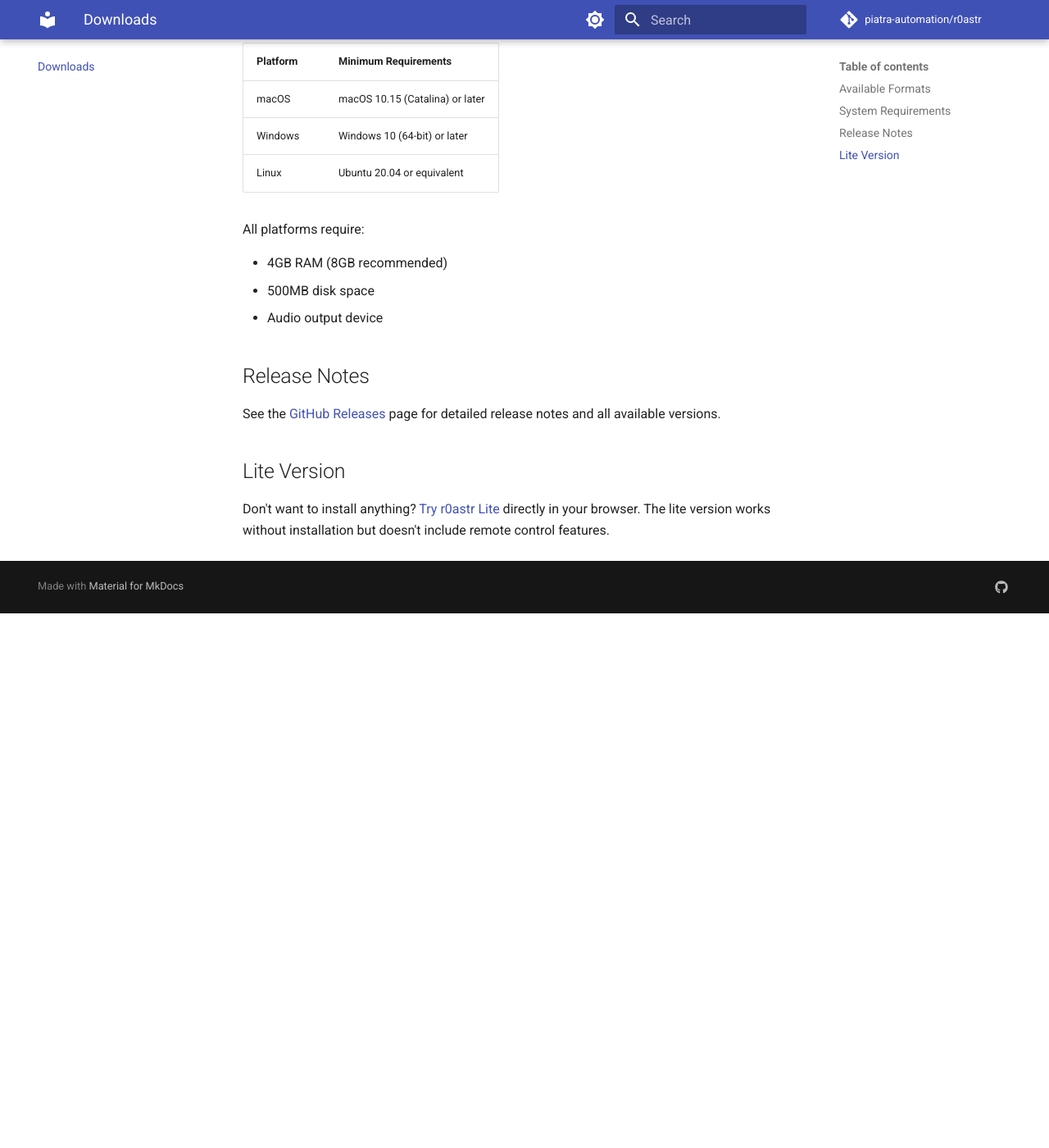
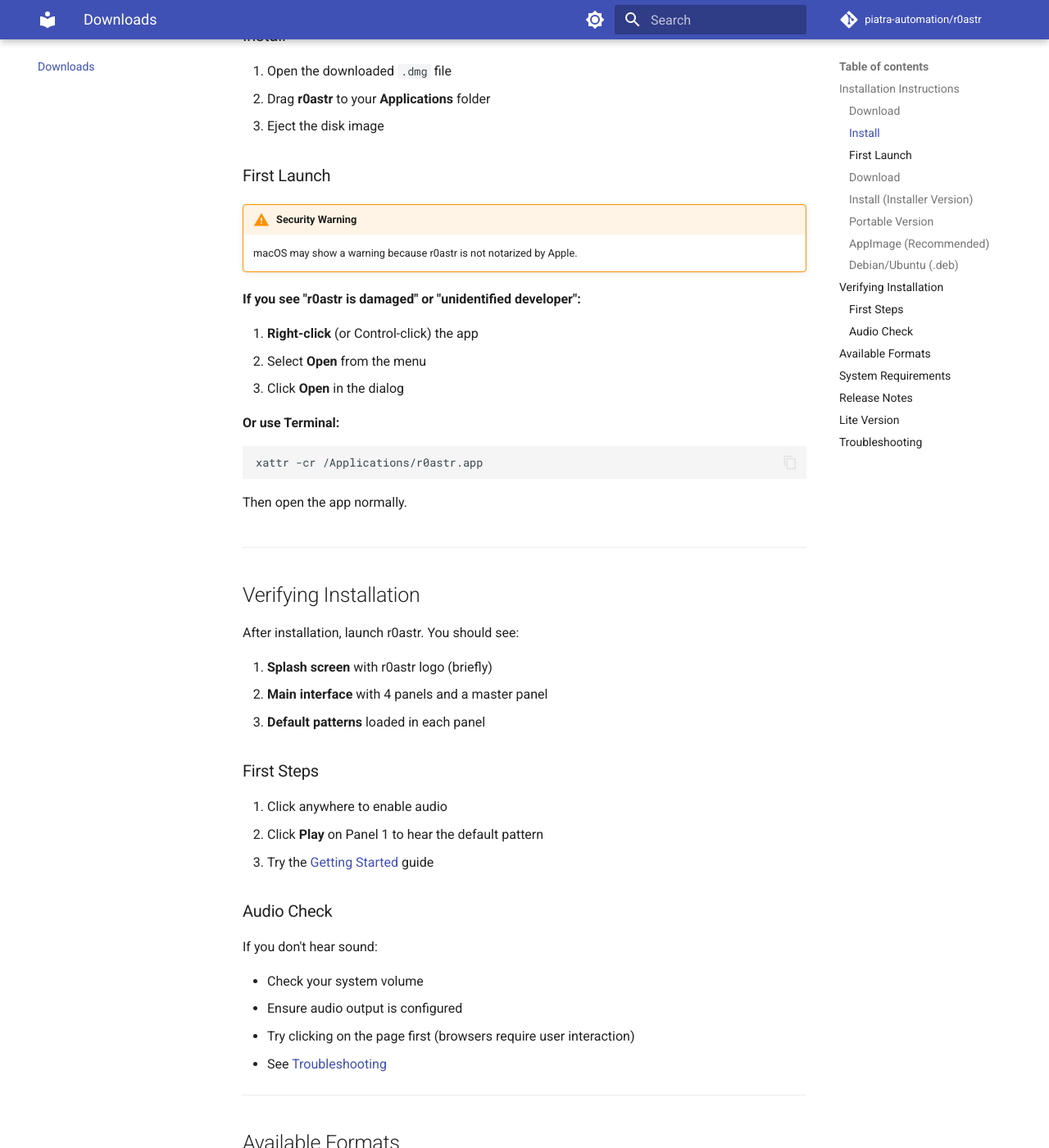
Before and after one commit to piatra-automation/r0astr, an MkDocs documentation site: the page built from docs-source/downloads.md, in a window 1280 px wide and 1400 px high, scrolled down 1199 px. Shown: the whole window at 82% size. Built offline with MkDocs 1.6.1 and Material for MkDocs 9.7.7, drawn with Linux system fonts in a browser that asks for light colours; comment, search, counter and statistics services are not loaded; before the commit the page ends 1947 px from its top, so only the background shows below that; some of the changed text lies outside the part shown.

Commit message:
+++ update downloads.md

````diff
--- a/docs-source/downloads.md
+++ b/docs-source/downloads.md
@@ -42,6 +42,134 @@
 
 </div>
 
+---
+
+## Installation Instructions
+
+=== "macOS"
+
+    ### Download
+
+    1. Go to [GitHub Releases](https://github.com/piatra-automation/r0astr/releases/latest)
+    2. Download the `.dmg` file for your Mac:
+        - **Intel Mac:** `r0astr-x.x.x.dmg`
+        - **Apple Silicon (M1/M2/M3):** `r0astr-x.x.x-arm64.dmg`
+
+    ### Install
+
+    1. Open the downloaded `.dmg` file
+    2. Drag **r0astr** to your **Applications** folder
+    3. Eject the disk image
+
+    ### First Launch
+
+    !!! warning "Security Warning"
+        macOS may show a warning because r0astr is not notarized by Apple.
+
+    **If you see "r0astr is damaged" or "unidentified developer":**
+
+    1. **Right-click** (or Control-click) the app
+    2. Select **Open** from the menu
+    3. Click **Open** in the dialog
+
+    **Or use Terminal:**
+
+    ```bash
+    xattr -cr /Applications/r0astr.app
+    ```
+
+    Then open the app normally.
+
+=== "Windows"
+
+    ### Download
+
+    1. Go to [GitHub Releases](https://github.com/piatra-automation/r0astr/releases/latest)
+    2. Download one of:
+        - `r0astr-Setup-x.x.x.exe` - Installer (recommended)
+        - `r0astr-x.x.x-portable.exe` - Portable version
+
+    ### Install (Installer Version)
+
+    1. Run the downloaded `.exe` file
+    2. Follow the installation wizard
+    3. Launch from Start Menu or Desktop shortcut
+
+    ### Portable Version
+
+    1. Place the `.exe` anywhere you like
+    2. Double-click to run (no installation needed)
+
+    !!! warning "SmartScreen Warning"
+        Windows may show a SmartScreen warning because r0astr is not signed.
+
+    **To bypass:**
+
+    1. Click **More info**
+    2. Click **Run anyway**
+
+=== "Linux"
+
+    ### AppImage (Recommended)
+
+    Works on most distributions.
+
+    ```bash
+    # Download the AppImage
+    wget https://github.com/piatra-automation/r0astr/releases/latest/download/r0astr-x.x.x.AppImage
+
+    # Make it executable
+    chmod +x r0astr-*.AppImage
+
+    # Run it
+    ./r0astr-*.AppImage
+    ```
+
+    !!! tip "Desktop Integration"
+        Use [AppImageLauncher](https://github.com/TheAssassin/AppImageLauncher) to integrate with your desktop environment.
+
+    ### Debian/Ubuntu (.deb)
+
+    ```bash
+    # Download the .deb package
+    wget https://github.com/piatra-automation/r0astr/releases/latest/download/r0astr_x.x.x_amd64.deb
+
+    # Install
+    sudo dpkg -i r0astr_*.deb
+
+    # Fix any dependency issues
+    sudo apt-get install -f
+    ```
+
+    Launch from your application menu or run `r0astr` in terminal.
+
+---
+
+## Verifying Installation
+
+After installation, launch r0astr. You should see:
+
+1. **Splash screen** with r0astr logo (briefly)
+2. **Main interface** with 4 panels and a master panel
+3. **Default patterns** loaded in each panel
+
+### First Steps
+
+1. Click anywhere to enable audio
+2. Click **Play** on Panel 1 to hear the default pattern
+3. Try the [Getting Started](getting-started.md) guide
+
+### Audio Check
+
+If you don't hear sound:
+
+- Check your system volume
+- Ensure audio output is configured
+- Try clicking on the page first (browsers require user interaction)
+- See [Troubleshooting](guides/troubleshooting.md)
+
+---
+
 ## Available Formats
 
 | Platform | Formats |
@@ -65,13 +193,23 @@
 - 500MB disk space
 - Audio output device
 
+---
+
 ## Release Notes
 
 See the [GitHub Releases](https://github.com/piatra-automation/r0astr/releases) page for detailed release notes and all available versions.
 
+---
+
 ## Lite Version
 
 Don't want to install anything? [Try r0astr Lite](app/index.html) directly in your browser. The lite version works without installation but doesn't include remote control features.
+
+---
+
+## Troubleshooting
+
+Having issues? Check the [Troubleshooting Guide](guides/troubleshooting.md) for solutions to common problems.
 
 <script>
 // OS detection for recommended download - links to releases page
````
